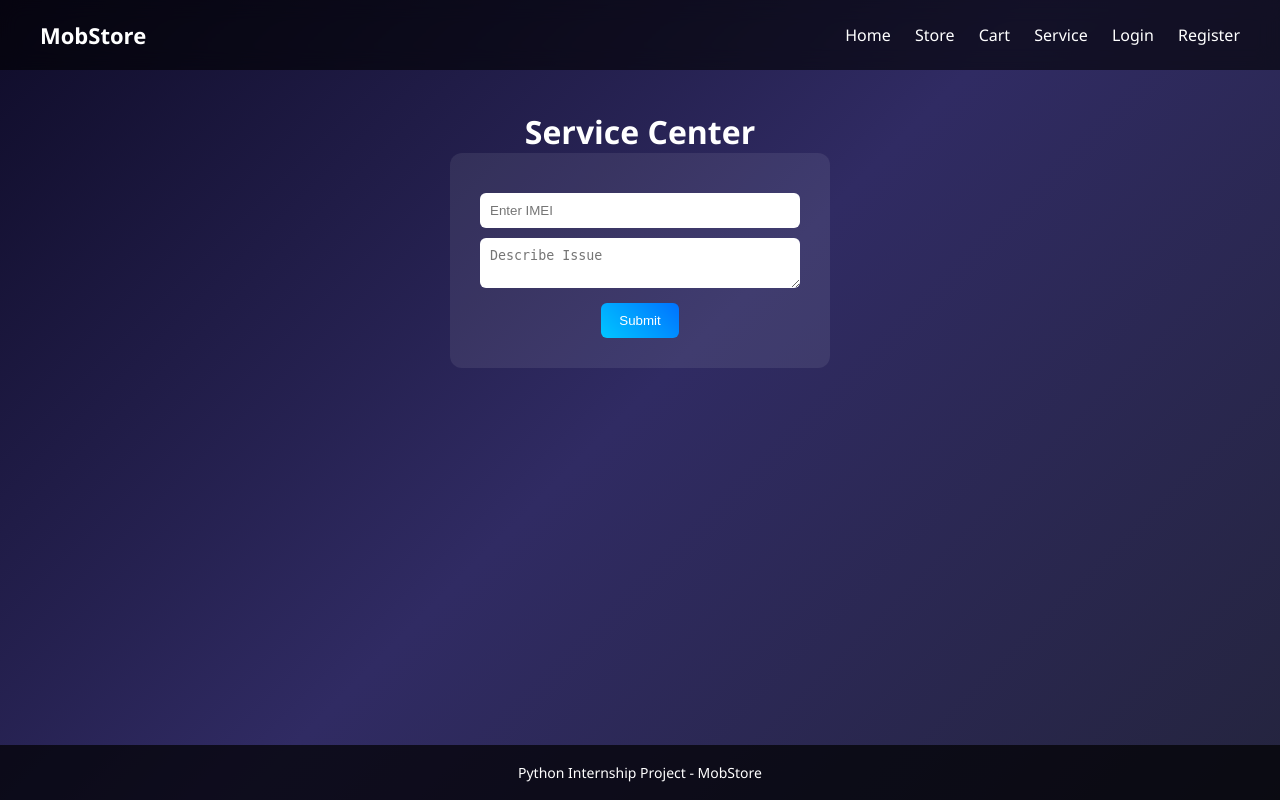
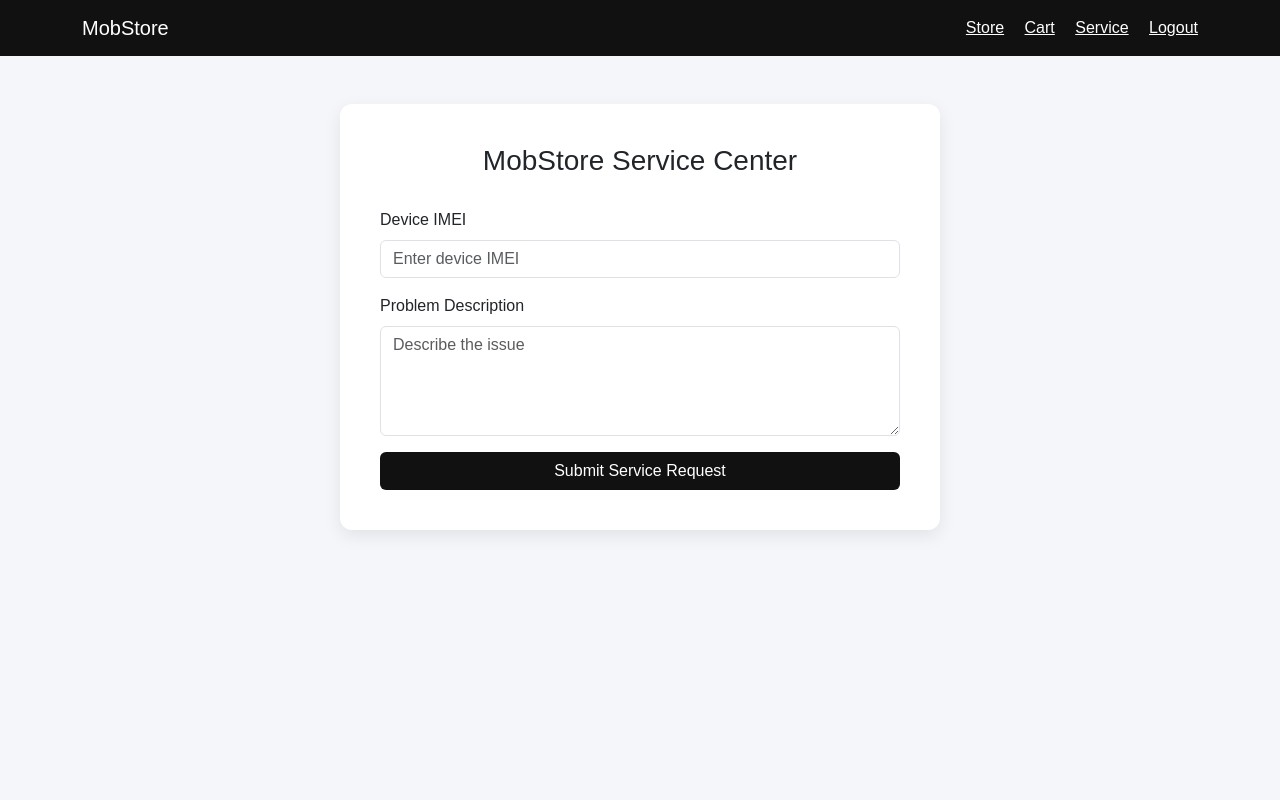
Before and after one commit to Immortal-PN/mobstore-flask, a Flask app: page /service in a window 1280 px wide. Run offline with Flask 3, Linux system fonts and the light colour scheme; the visitor is signed in with stand-in values (Sample User, id 1); some libraries are stand-ins or nearby versions.

Commit message:
service_page chnage

```diff
--- a/templates/base.html
+++ /dev/null
@@ -1,59 +0,0 @@
-<!DOCTYPE html>
-
-<html>
-
-<head>
-
-<title>MobStore</title>
-
-<link rel="stylesheet" href="/static/style.css">
-
-<meta name="viewport" content="width=device-width, initial-scale=1">
-
-</head>
-
-
-<body>
-
-<div class="wrapper">
-
-<!-- NAVBAR -->
-
-<header class="navbar">
-
-<div class="logo">
-MobStore
-</div>
-
-<nav class="navlinks">
-
-<a href="/">Home</a> <a href="/store">Store</a> <a href="/cart">Cart</a> <a href="/service">Service</a> <a href="/login">Login</a> <a href="/register">Register</a>
-
-</nav>
-
-</header>
-
-<!-- MAIN CONTENT -->
-
-<main class="page">
-
-{% block content %}
-
-{% endblock %}
-
-</main>
-
-<!-- FOOTER -->
-
-<footer class="footer">
-
-Python Internship Project - MobStore
-
-</footer>
-
-</div>
-
-<script src="/static/script.js"></script>
-
-</body>
-</html>
--- a/templates/service.html
+++ b/templates/service.html
@@ -1,19 +1,148 @@
-{% extends "base.html" %}
+<!DOCTYPE html>
+<html lang="en">
+<head>
 
-{% block content %}
+<meta charset="UTF-8">
+<title>Service Center - MobStore</title>
 
-<h1>Service Center</h1>
+<link href="https://cdn.jsdelivr.net/npm/bootstrap@5.3.2/dist/css/bootstrap.min.css" rel="stylesheet">
+
+<style>
+
+body{
+background:#f5f6fa;
+font-family:Arial;
+}
+
+.navbar{
+background:#111;
+}
+
+.navbar a{
+color:white !important;
+}
+
+.service-box{
+
+background:white;
+padding:40px;
+border-radius:12px;
+box-shadow:0 6px 18px rgba(0,0,0,0.08);
+max-width:600px;
+margin:auto;
+
+}
+
+.title{
+
+text-align:center;
+margin-bottom:30px;
+
+}
+
+.btn-submit{
+
+background:#111;
+color:white;
+width:100%;
+
+}
+
+.btn-submit:hover{
+
+background:#333;
+color:white;
+
+}
+
+</style>
+
+</head>
+<body>
+
+<!-- NAVBAR -->
+
+<nav class="navbar navbar-expand-lg">
+
+<div class="container">
+
+<a class="navbar-brand text-white" href="/">MobStore</a>
+
+<div>
+
+<a href="/store" class="me-3">Store</a>
+<a href="/cart" class="me-3">Cart</a>
+<a href="/service" class="me-3">Service</a>
+
+{% if session.user_id %}
+<a href="/logout">Logout</a>
+{% else %}
+<a href="/login">Login</a>
+{% endif %}
+
+</div>
+
+</div>
+
+</nav>
+
+
+
+<div class="container mt-5">
+
+<div class="service-box">
+
+<h3 class="title">MobStore Service Center</h3>
+
+{% if message %}
+
+<div class="alert alert-success">
+{{message}}
+</div>
+
+{% endif %}
 
 <form method="POST">
 
-<input name="imei" placeholder="Enter IMEI">
+<div class="mb-3">
 
-<textarea name="problem" placeholder="Describe Issue"></textarea>
+<label class="form-label">Device IMEI</label>
 
-<button>Submit</button>
+<input
+type="text"
+name="imei"
+class="form-control"
+placeholder="Enter device IMEI"
+required>
+
+</div>
+
+
+<div class="mb-3">
+
+<label class="form-label">Problem Description</label>
+
+<textarea
+name="problem"
+class="form-control"
+rows="4"
+placeholder="Describe the issue"
+required></textarea>
+
+</div>
+
+
+<button class="btn btn-submit">
+
+Submit Service Request
+
+</button>
 
 </form>
 
-<p>{{message}}</p>
+</div>
 
-{% endblock %}
+</div>
+
+</body>
+</html>
```
Also changed, not shown: create_db.py (deleted, +0 -56 lines), create_tables.py (deleted, +0 -48 lines), templates/edit_product.html (deleted, +0 -32 lines).
